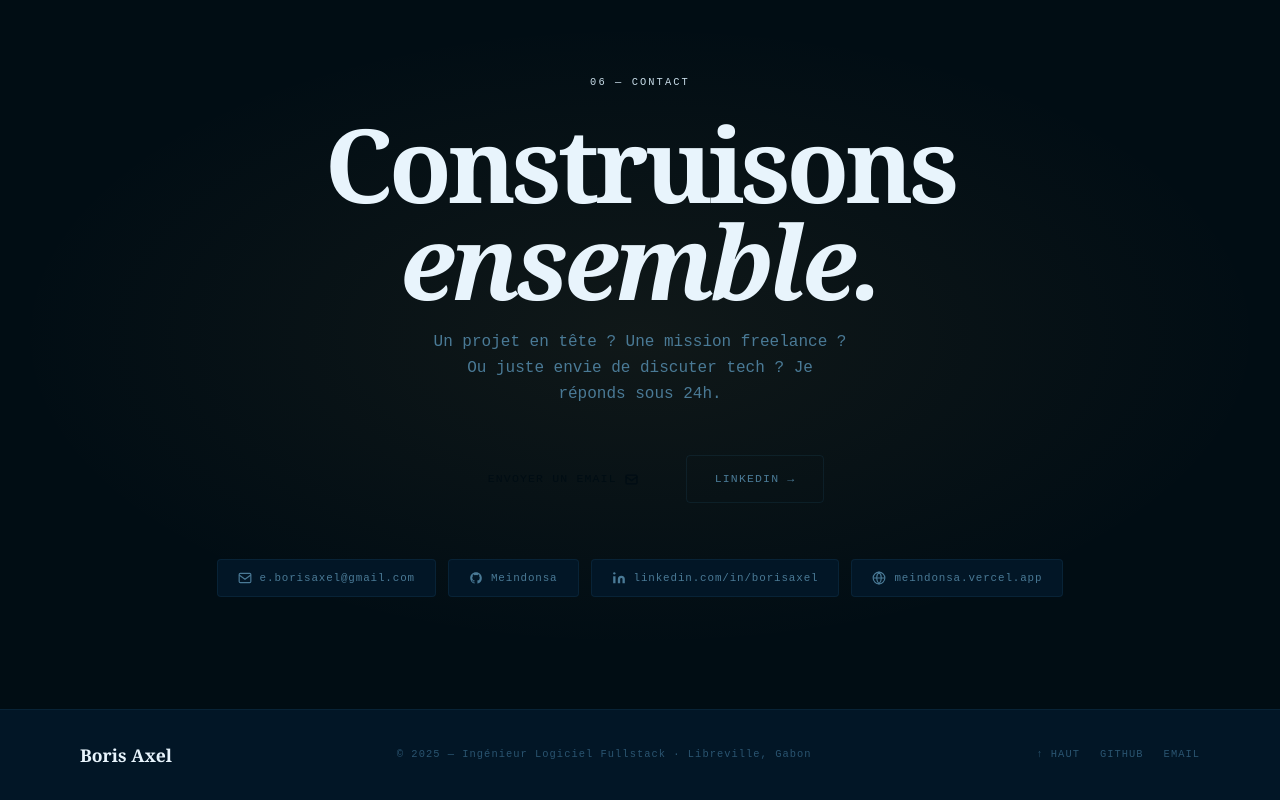
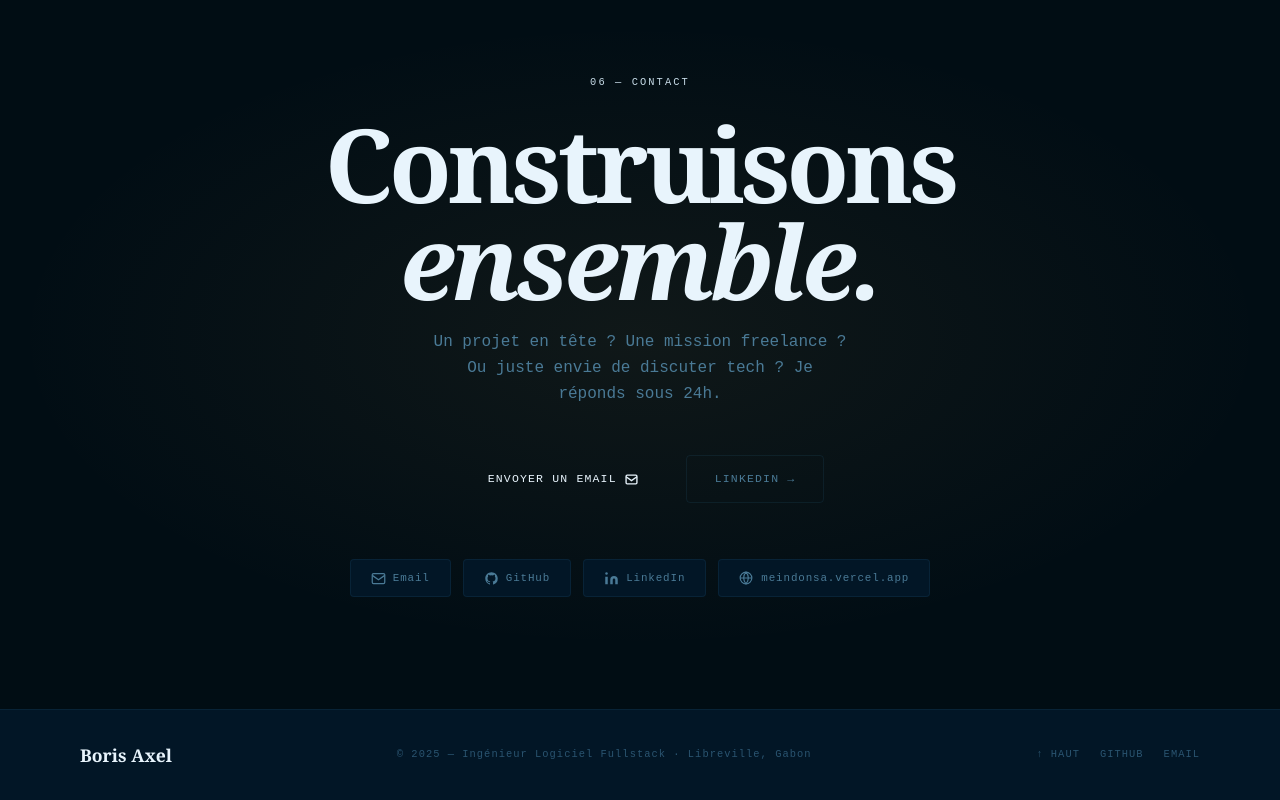
Before and after one commit to Meindonsa/meindonsa, a Vue app: page / in a window 1280 px wide. Shown: the part 6582-7382 px from the top of the page. Built offline with nearby package versions, Linux system fonts and the light colour scheme; the HTML template or start-up script is replaced by a standard one; a web font is replaced by a local one.

Commit message:
refactor: Refactor social networks

```diff
--- a/src/components/Footer.vue
+++ b/src/components/Footer.vue
@@ -1,9 +1,13 @@
-<script setup lang="ts"></script>
+<script setup lang="ts">
+import { Email, GitHub } from '@/shared/SocialNetwork.ts'
+</script>
 
 <template>
   <footer class="border-t border-rule bg-ink2 py-8">
     <div class="max-w-[1200px] mx-auto px-10 flex flex-wrap justify-between items-center gap-4">
-      <div class="font-serif text-[1.1rem] font-bold text-ivory">Boris Axel</div>
+      <div class="font-serif text-[1.1rem] font-bold text-ivory">
+        <a href="#hero"> Boris Axel</a>
+      </div>
       <div class="font-mono text-[.65rem] tracking-widest text-muted2">
         © {{ new Date().getFullYear() }} — Ingénieur Logiciel Fullstack · Libreville, Gabon
       </div>
@@ -15,14 +19,14 @@
           ↑ Haut
         </a>
         <a
-          href="https://github.com/Meindonsa"
+          :href="GitHub.href"
           target="_blank"
           class="font-mono text-[.65rem] tracking-widest uppercase text-muted2 no-underline transition-colors hover:text-gold"
         >
           GitHub
         </a>
         <a
-          href="mailto:e.borisaxel@gmail.com"
+          :href="Email.href"
           class="font-mono text-[.65rem] tracking-widest uppercase text-muted2 no-underline transition-colors hover:text-gold"
         >
           Email
--- a/src/components/contact/Contact.vue
+++ b/src/components/contact/Contact.vue
@@ -1,26 +1,8 @@
 <script setup lang="ts">
-const socialNetworks = [
-  {
-    label: 'e.borisaxel@gmail.com',
-    href: 'mailto:e.borisaxel@gmail.com',
-    icon: `<svg width="14" height="14" fill="none" stroke="currentColor" stroke-width="2" viewBox="0 0 24 24"><rect x="2" y="4" width="20" height="16" rx="2"/><path d="m22 7-10 7L2 7"/></svg>`,
-  },
-  {
-    label: 'Meindonsa',
-    href: 'https://github.com/Meindonsa',
-    icon: `<svg width="14" height="14" fill="currentColor" viewBox="0 0 24 24"><path d="M12 2C6.477 2 2 6.484 2 12.017c0 4.425 2.865 8.18 6.839 9.504.5.092.682-.217.682-.483 0-.237-.008-.868-.013-1.703-2.782.605-3.369-1.343-3.369-1.343-.454-1.158-1.11-1.466-1.11-1.466-.908-.62.069-.608.069-.608 1.003.07 1.531 1.032 1.531 1.032.892 1.53 2.341 1.088 2.91.832.092-.647.35-1.088.636-1.338-2.22-.253-4.555-1.113-4.555-4.951 0-1.093.39-1.988 1.029-2.688-.103-.253-.446-1.272.098-2.65 0 0 .84-.27 2.75 1.026A9.564 9.564 0 0 1 12 6.844a9.59 9.59 0 0 1 2.504.337c1.909-1.296 2.747-1.027 2.747-1.027.546 1.379.202 2.398.1 2.651.64.7 1.028 1.595 1.028 2.688 0 3.848-2.339 4.695-4.566 4.943.359.309.678.92.678 1.855 0 1.338-.012 2.419-.012 2.747 0 .268.18.58.688.482A10.02 10.02 0 0 0 22 12.017C22 6.484 17.522 2 12 2Z"/></svg>`,
-  },
-  {
-    label: 'linkedin.com/in/borisaxel',
-    href: 'https://linkedin.com/in/borisaxel',
-    icon: `<svg width="14" height="14" fill="currentColor" viewBox="0 0 24 24"><path d="M16 8a6 6 0 0 1 6 6v7h-4v-7a2 2 0 0 0-4 0v7h-4v-7a6 6 0 0 1 6-6zM2 9h4v12H2z"/><circle cx="4" cy="4" r="2"/></svg>`,
-  },
-  {
-    label: 'meindonsa.vercel.app',
-    href: 'https://meindonsa.vercel.app',
-    icon: `<svg width="14" height="14" fill="none" stroke="currentColor" stroke-width="2" viewBox="0 0 24 24"><circle cx="12" cy="12" r="10"/><path d="M2 12h20M12 2a15 15 0 0 1 4 10 15 15 0 0 1-4 10 15 15 0 0 1-4-10 15 15 0 0 1 4-10z"/></svg>`,
-  },
-]
+import { ref } from 'vue'
+import { contactSocialNetworks, Email, LinkedIn } from '@/shared/SocialNetwork.ts'
+
+const socials = ref(contactSocialNetworks)
 </script>
 
 <template>
@@ -29,17 +11,15 @@ const socialNetworks = [
     class="py-28 bg-ink text-center bg-[radial-gradient(ellipse_70%_60%_at_50%_50%,rgba(212,168,83,.07)_0%,transparent_70%)]"
   >
     <div class="max-w-[1200px] mx-auto px-10">
-      <span class="font-mono text-[.65rem] tracking-[.2em] uppercase text-gold block mb-6"
-        >06 — Contact</span
-      >
-
+      <span class="font-mono text-[.65rem] tracking-[.2em] uppercase text-gold block mb-6">
+        06 — Contact
+      </span>
       <h2
         class="font-serif font-black text-ivory leading-[.95] tracking-[-0.04em] mx-auto mb-5"
         style="font-size: clamp(3rem, 8vw, 7.5rem); max-width: 800px"
       >
         Construisons<br /><em class="text-gold">ensemble.</em>
       </h2>
-
       <p class="text-muted text-[1rem] leading-relaxed max-w-[420px] mx-auto mb-12">
         Un projet en tête ? Une mission freelance ? Ou juste envie de discuter tech ? Je réponds
         sous 24h.
@@ -47,8 +27,8 @@ const socialNetworks = [
 
       <div class="flex justify-center gap-4 flex-wrap mb-14">
         <a
-          href="mailto:e.borisaxel@gmail.com"
-          class="inline-flex items-center gap-2 bg-gold text-ink font-mono font-medium text-[.72rem] tracking-widest uppercase px-8 py-3.5 rounded-sm no-underline transition-all duration-200 hover:bg-ivory hover:-translate-y-0.5"
+          :href="Email.href"
+          class="inline-flex items-center gap-2 bg-gold text-ivory font-mono font-medium text-[.72rem] tracking-widest uppercase px-8 py-3.5 rounded-sm no-underline transition-all duration-200 hover:bg-ivory hover:text-ink hover:-translate-y-0.5"
         >
           Envoyer un email
           <svg
@@ -64,7 +44,7 @@ const socialNetworks = [
           </svg>
         </a>
         <a
-          href="https://linkedin.com/in/borisaxel"
+          :href="LinkedIn.href"
           target="_blank"
           class="border border-rule text-muted font-mono text-[.72rem] tracking-widest uppercase px-7 py-3.5 rounded-sm no-underline transition-all duration-200 hover:border-gold-line hover:text-gold"
         >
@@ -75,7 +55,7 @@ const socialNetworks = [
       <!-- Networks -->
       <div class="flex flex-wrap justify-center gap-3">
         <a
-          v-for="n in socialNetworks"
+          v-for="n in socials"
           :key="n.label"
           :href="n.href"
           target="_blank"
--- a/src/components/project/Projects.vue
+++ b/src/components/project/Projects.vue
@@ -1,4 +1,6 @@
 <script setup lang="ts">
+import { GitHub } from '@/shared/SocialNetwork.ts'
+
 const projects = [
   {
     featured: true,
@@ -41,7 +43,7 @@ const projects = [
       { label: '↗ Play Store', href: '#' },
       { label: '⌥ GitHub', href: 'https://github.com/Meindonsa' },
     ],
-  }
+  },
 ]
 </script>
 
@@ -62,7 +64,7 @@ const projects = [
           </h2>
         </div>
         <a
-          href="https://github.com/Meindonsa"
+          :href="GitHub.href"
           target="_blank"
           class="border border-rule text-muted font-mono text-[.72rem] tracking-widest uppercase px-6 py-2.5 rounded-sm no-underline transition-all duration-200 hover:border-gold-line hover:text-gold"
         >
--- a/src/components/skill/Skills.vue
+++ b/src/components/skill/Skills.vue
@@ -73,5 +73,4 @@ const marItems = ref(marItemsData)
   </section>
 </template>
 
-<style scoped>
-</style>
+<style scoped></style>
--- a/src/shared/SocialNetwork.ts
+++ b/src/shared/SocialNetwork.ts
@@ -1,30 +1,44 @@
 export interface SocialNetwork {
   label: string
+  description: string
   href: string
   icon: string
 }
 
-export const socialNetworks: SocialNetwork[] = [
-  {
+export const Email = {
   label: 'Email',
+  description: 'e.borisaxel@gmail.com',
   href: 'mailto:e.borisaxel@gmail.com',
   icon: `<svg width="15" height="15" fill="none" stroke="currentColor" stroke-width="2" viewBox="0 0 24 24"><rect x="2" y="4" width="20" height="16" rx="2"/><path d="m22 7-10 7L2 7"/></svg>`,
-  },
-  {
+}
+
+export const GitHub = {
   label: 'GitHub',
+  description: 'https://github.com/Meindonsa',
   href: 'https://github.com/Meindonsa',
   icon: `<svg width="15" height="15" fill="currentColor" viewBox="0 0 24 24"><path d="M12 2C6.477 2 2 6.484 2 12.017c0 4.425 2.865 8.18 6.839 9.504.5.092.682-.217.682-.483 0-.237-.008-.868-.013-1.703-2.782.605-3.369-1.343-3.369-1.343-.454-1.158-1.11-1.466-1.11-1.466-.908-.62.069-.608.069-.608 1.003.07 1.531 1.032 1.531 1.032.892 1.53 2.341 1.088 2.91.832.092-.647.35-1.088.636-1.338-2.22-.253-4.555-1.113-4.555-4.951 0-1.093.39-1.988 1.029-2.688-.103-.253-.446-1.272.098-2.65 0 0 .84-.27 2.75 1.026A9.564 9.564 0 0 1 12 6.844a9.59 9.59 0 0 1 2.504.337c1.909-1.296 2.747-1.027 2.747-1.027.546 1.379.202 2.398.1 2.651.64.7 1.028 1.595 1.028 2.688 0 3.848-2.339 4.695-4.566 4.943.359.309.678.92.678 1.855 0 1.338-.012 2.419-.012 2.747 0 .268.18.58.688.482A10.02 10.02 0 0 0 22 12.017C22 6.484 17.522 2 12 2Z"/></svg>`,
-  },
-  {
+}
+
+export const LinkedIn = {
   label: 'LinkedIn',
+  description: 'https://linkedin.com/in/borisaxel',
   href: 'https://linkedin.com/in/borisaxel',
   icon: `<svg width="15" height="15" fill="currentColor" viewBox="0 0 24 24"><path d="M16 8a6 6 0 0 1 6 6v7h-4v-7a2 2 0 0 0-4 0v7h-4v-7a6 6 0 0 1 6-6zM2 9h4v12H2z"/><circle cx="4" cy="4" r="2"/></svg>`,
-  },
-  /*
-  {
+};
+
+export const Twitter = {
   label: 'Twitter/X',
+  description: 'https://twitter.com/meindonsa',
   href: 'https://twitter.com/meindonsa',
   icon: `<svg width="15" height="15" fill="currentColor" viewBox="0 0 24 24"><path d="M18.244 2.25h3.308l-7.227 8.26 8.502 11.24H16.17l-5.214-6.817L4.99 21.75H1.68l7.73-8.835L1.254 2.25H8.08l4.713 6.231zm-1.161 17.52h1.833L7.084 4.126H5.117z"/></svg>`,
-  },
-  */
-]
+}
+
+export const Website = {
+  label: 'meindonsa.vercel.app',
+  description: 'meindonsa.vercel.app',
+  href: 'https://meindonsa.vercel.app',
+  icon: `<svg width="14" height="14" fill="none" stroke="currentColor" stroke-width="2" viewBox="0 0 24 24"><circle cx="12" cy="12" r="10"/><path d="M2 12h20M12 2a15 15 0 0 1 4 10 15 15 0 0 1-4 10 15 15 0 0 1-4-10 15 15 0 0 1 4-10z"/></svg>`,
+}
+
+export const socialNetworks: SocialNetwork[] = [Email, GitHub, LinkedIn]
+export const contactSocialNetworks: SocialNetwork[] = [Email, GitHub, LinkedIn, Website]
```
Lines whose indentation alone changed are shown as unchanged.
